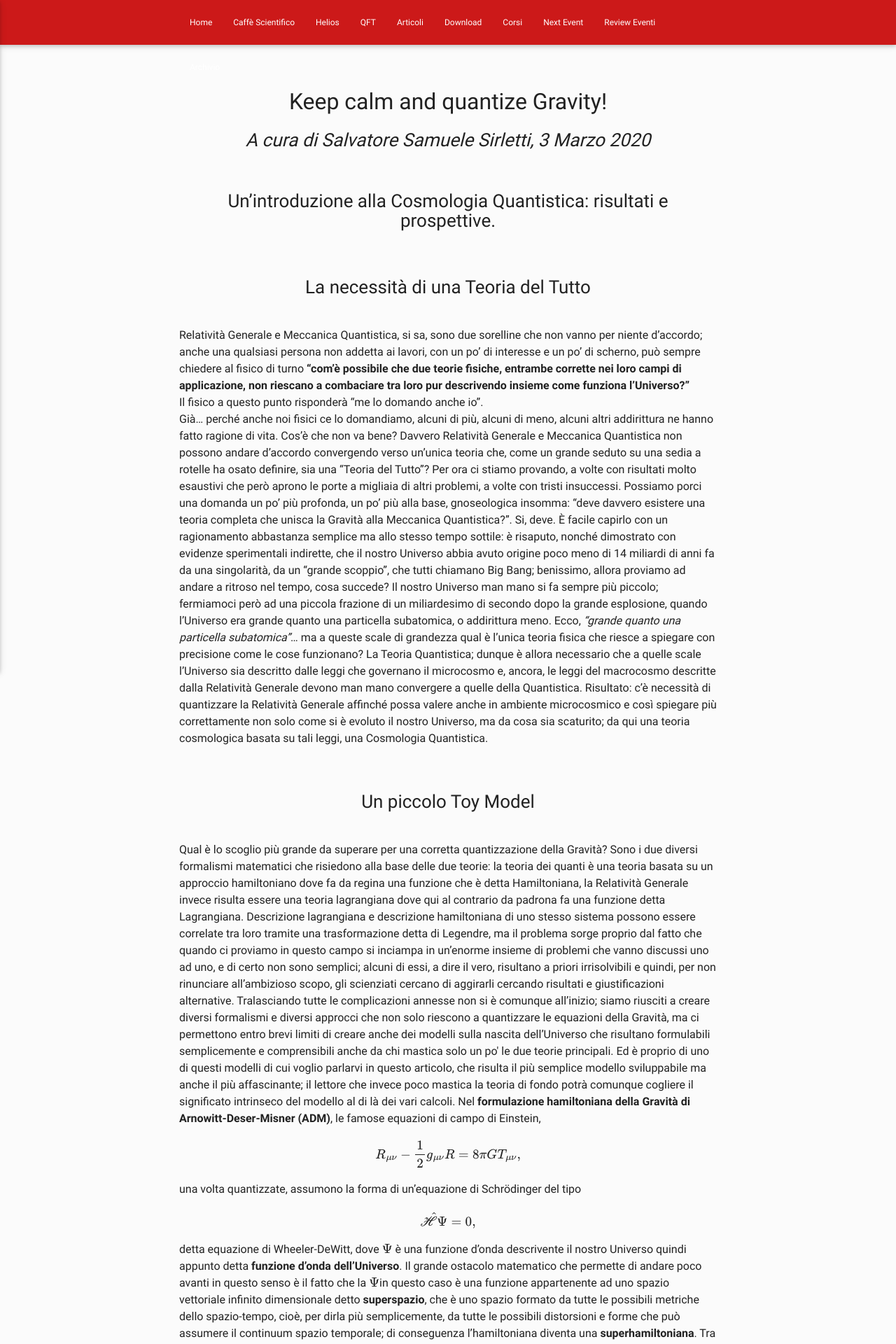
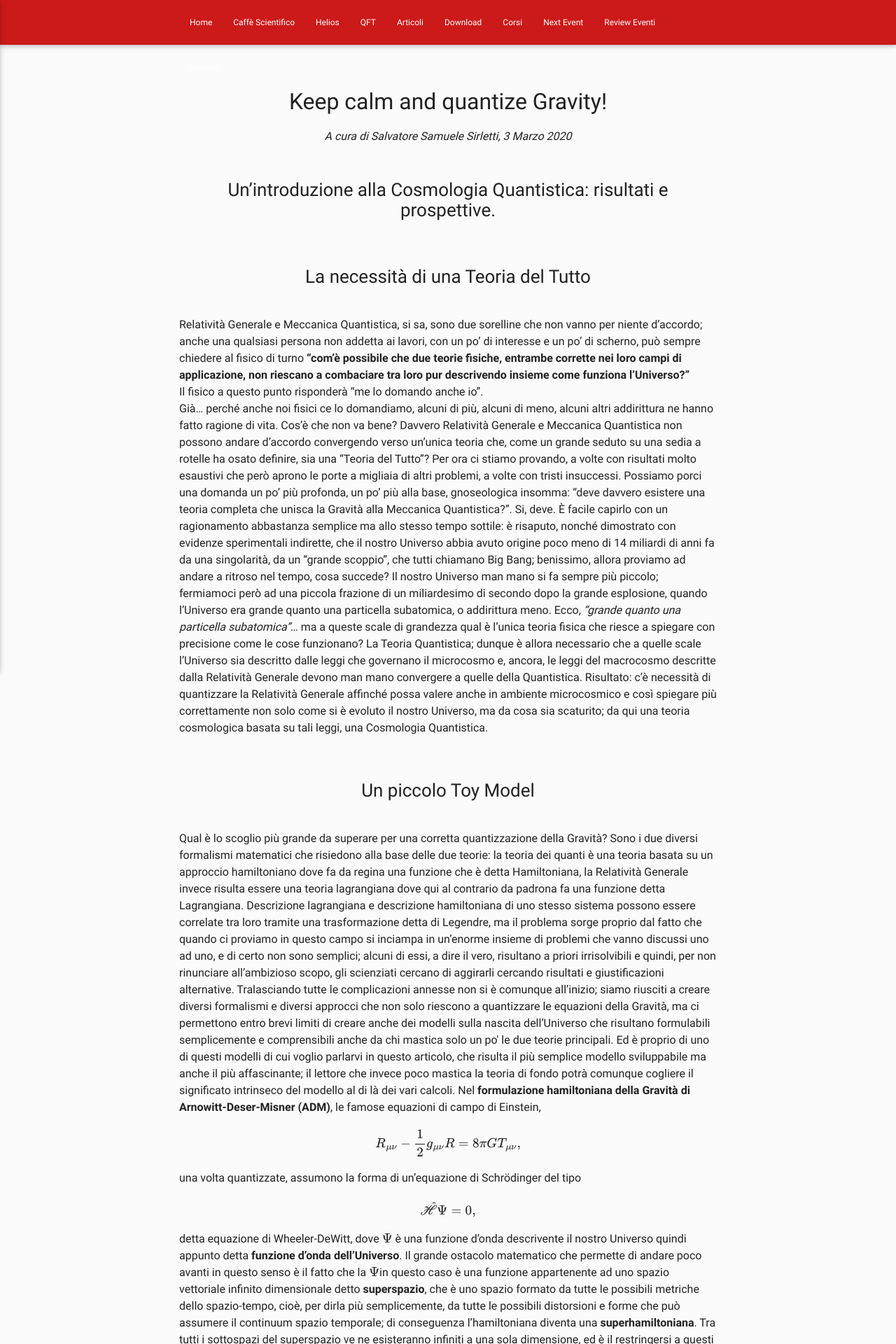
Before and after one commit to ai-sf/aisf_perugia, a Jekyll site: the page built from ArticoliHTML/quantum.md, in a window 1280 px wide. Shown: the top 1920 px of the page at 70% size. Built offline with Jekyll 4.4.1, drawn with Linux system fonts in a browser that asks for light colours; nearby versions of some CDN libraries; formulas are drawn with MathJax 3.

Commit message:
Update quantum.md

```diff
--- a/ArticoliHTML/quantum.md
+++ b/ArticoliHTML/quantum.md
@@ -7,7 +7,7 @@ permalink: /ArticoliHTML/quantum/
 
 <center>
  <h2>Keep calm and quantize Gravity!</h2>
-<h5 class="mbr-section-subtitle align-center mbr-light mbr-fonts-style display-7"><em> A cura di Salvatore Samuele Sirletti, 3 Marzo 2020 </em></h5><br>
+<h6 class="mbr-section-subtitle align-center mbr-light mbr-fonts-style display-7"><em> A cura di Salvatore Samuele Sirletti, 3 Marzo 2020 </em></h6><br>
  <h3>Un’introduzione alla Cosmologia Quantistica: risultati e prospettive.</h3>
  <br> </center>
 
```
